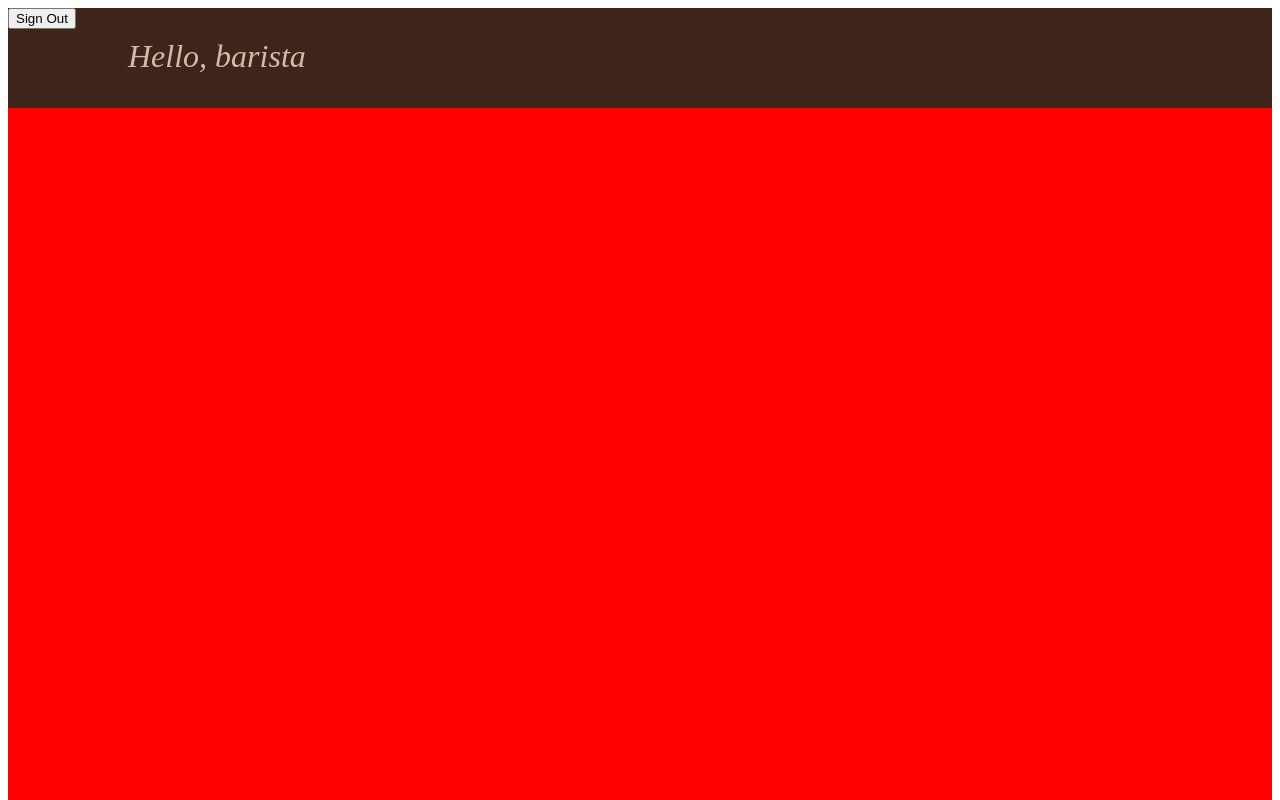
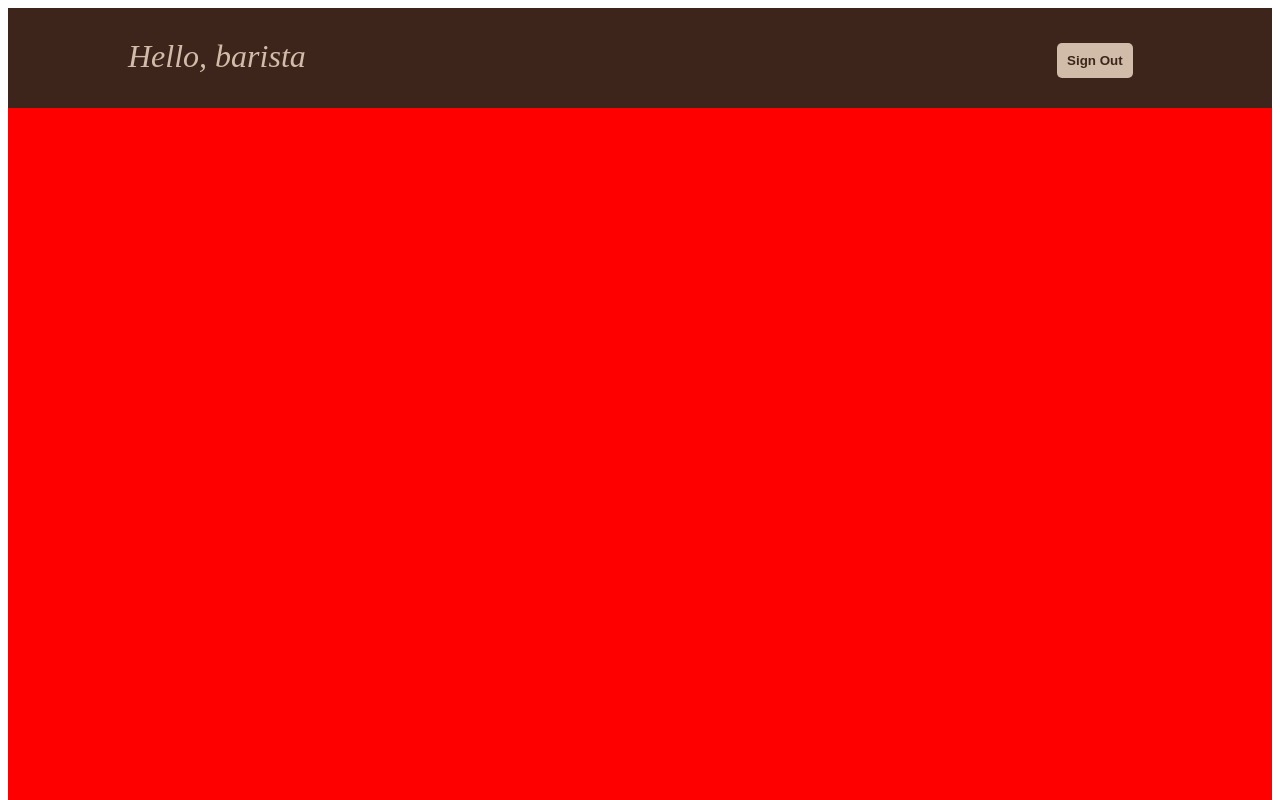
Before and after one commit to Valentina-2608/Coffee_app, a website: page barista_orders.html in a window 1280 px wide. Shown: the top 800 px of the page. Drawn offline with Linux system fonts and the light colour scheme.

Commit message:
Add styles for btn_sign_out

```diff
--- a/css/style.css
+++ b/css/style.css
@@ -587,3 +587,20 @@ footer{
     position: relative;
     background-color: red;
 }
+
+
+#btn_sign_out{
+    padding:10px;
+    position: absolute;
+    top:35px;
+    left:83%;
+    border:none;
+    border-radius: 5px;
+    background-color: #D0BCA8;
+    color:#3D251B;
+    font-weight: bold;
+}
+
+#btn_sign_out:hover{
+    cursor: pointer;
+}
```
